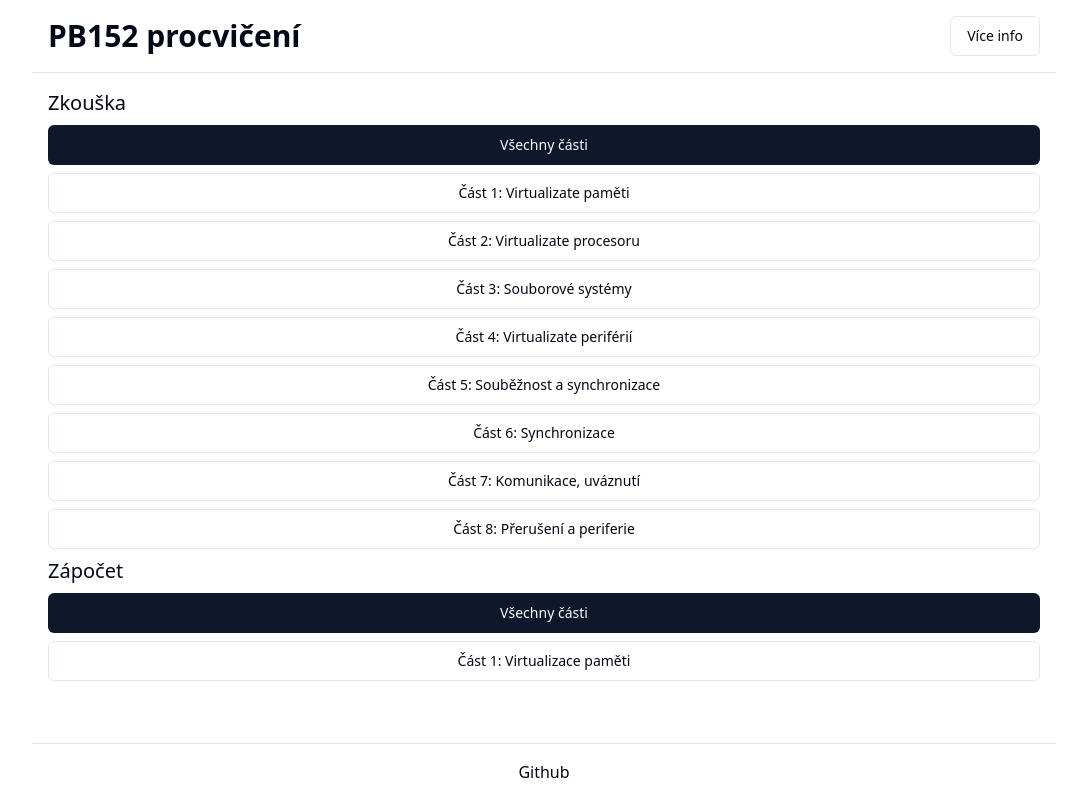
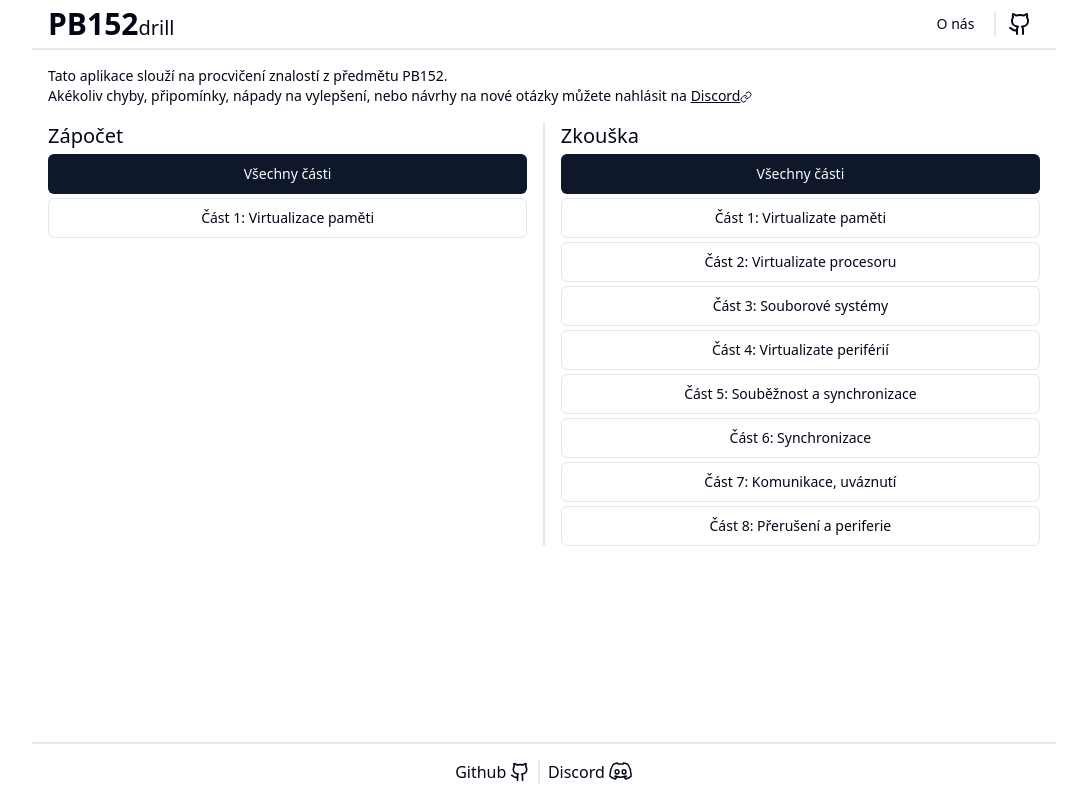
Before and after one commit to tomz197/os-drill, a React (Vite) app: page /#/ in a window 1280 px wide. Shown: the whole page, without its empty margins (96-1183 px from the left). Built offline with nearby package versions, Linux system fonts and the light colour scheme.

Commit message:
ui: visual overhall

```diff
--- /dev/null
+++ b/src/assets/discord-icon.tsx
@@ -0,0 +1,24 @@
+import { SVGProps, Ref, forwardRef } from "react";
+const SvgComponent = (
+  props: SVGProps<SVGSVGElement>,
+  ref: Ref<SVGSVGElement>,
+) => (
+  <svg
+    xmlns="http://www.w3.org/2000/svg"
+    width={800}
+    height={800}
+    fill="none"
+    viewBox="0 0 24 24"
+    ref={ref}
+    {...props}
+  >
+    <path
+      stroke="currentColor"
+      strokeLinejoin="round"
+      d="M18.894 4.344A17.409 17.409 0 0 0 14.532 3c-.192.33-.406.779-.555 1.13a16.677 16.677 0 0 0-4.833 0c-.15-.351-.373-.8-.555-1.13a17.162 17.162 0 0 0-4.363 1.344C1.463 8.419.716 12.397 1.09 16.323A17.782 17.782 0 0 0 6.435 19a13 13 0 0 0 1.14-1.845 11.182 11.182 0 0 1-1.802-.864c.15-.107.299-.224.438-.342 3.477 1.59 7.243 1.59 10.678 0 .15.118.288.235.437.342a11.18 11.18 0 0 1-1.802.864A13 13 0 0 0 16.665 19a17.684 17.684 0 0 0 5.345-2.677c.459-4.544-.726-8.491-3.116-11.979ZM8.056 13.901c-1.045 0-1.899-.949-1.899-2.112 0-1.162.832-2.112 1.899-2.112 1.056 0 1.92.95 1.899 2.112 0 1.163-.843 2.112-1.9 2.112Zm7.009 0c-1.045 0-1.9-.949-1.9-2.112 0-1.162.833-2.112 1.9-2.112 1.056 0 1.92.95 1.899 2.112 0 1.163-.832 2.112-1.899 2.112Z"
+    />
+  </svg>
+);
+const ForwardRef = forwardRef(SvgComponent);
+ForwardRef.displayName = "Discord";
+export default ForwardRef;
--- a/src/components/common/statements-form.tsx
+++ b/src/components/common/statements-form.tsx
@@ -28,7 +28,12 @@ export function StatementsForm({
 
   return (
     <div className="flex flex-col gap-4">
-      <h2 className="text-2xl">{title}</h2>
+      <div>
+        <h2 className="text-2xl">{title}</h2>
+        <p className="font-medium text-sm">
+          Zaškrtněte správné výroky({correct.length})
+        </p>
+      </div>
       <div>
         {shuffledStatements.map((statement, i) => (
           <StatementCheckbox
--- a/src/index.css
+++ b/src/index.css
@@ -77,5 +77,5 @@
 }
 
 #root {
-  @apply min-h-dvh max-w-screen-lg mx-auto grid grid-rows-[auto_1fr_auto];
+  @apply min-h-dvh max-w-screen-lg mx-auto grid grid-rows-[auto_auto_1fr_auto_auto];
 }
--- a/src/main.tsx
+++ b/src/main.tsx
@@ -10,6 +10,7 @@ import { CreditPage } from "./pages/credit/[sectionUUID]";
 import { CreditAllPage } from "./pages/credit";
 import ExamPart from "./pages/exam/[section]";
 import ExamAllParts from "./pages/exam";
+import { AboutPage } from "./pages/about";
 
 const router = createHashRouter(
   [
@@ -20,6 +21,10 @@ const router = createHashRouter(
         {
           path: "",
           element: <LandingPage />,
+        },
+        {
+          path: "about",
+          element: <AboutPage />,
         },
         {
           path: "exam/:section",
--- /dev/null
+++ b/src/pages/about/index.tsx
@@ -0,0 +1,51 @@
+import { Link } from "lucide-react";
+
+export function AboutPage() {
+  return (
+    <div className="max-w-prose w-full mx-auto">
+      <h1 className="text-xl font-semibold text-center">O nás</h1>
+      <div className="h-[0.1rem] w-full bg-border rounded-full my-4" />
+      <div className="grid gap-2">
+        <p className="inline">
+          Táto aplikácia bola vytvorená{" "}
+          <a
+            href="https://zifcak.dev"
+            target="_blank"
+            className="underline hover:text-blue-500"
+          >
+            Tomášom Žifčákom
+            <Link className="w-3 h-3 inline self-center" />
+          </a>{" "}
+          pretože neexistoval žiadny spôsob ako si preveriť svoje znalosti z
+          predmetu PB152(Operačné systémy) v zkúškovej/zápočtovej forme.
+        </p>
+        <p>
+          Kód tejto aplikácie je otvorený a je dostupný na{" "}
+          <a
+            href="https://github.com/tomz197/os-drill"
+            className="underline hover:text-blue-500"
+            target="_blank"
+          >
+            Github
+            <Link className="w-3 h-3 inline self-center" />
+          </a>
+          .
+        </p>
+        <p>
+          V prípade akýchkoľvek problémov, nápadov na vylepšenie alebo
+          akýchkoľvek otázok napíš na{" "}
+          <a
+            href="https://discord.gg/ztabDQ4jNv"
+            className="underline hover:text-blue-500"
+            target="_blank"
+          >
+            Discord
+            <Link className="w-3 h-3 inline self-center" />
+          </a>{" "}
+          alebo vytvor issue, pull request alebo diskusiu na Githube.
+        </p>
+        <p className="font-semibold">Každá pomoc je vítaná!</p>
+      </div>
+    </div>
+  );
+}
--- a/src/pages/index.tsx
+++ b/src/pages/index.tsx
@@ -1,11 +1,44 @@
 import drillData from "@/lib/exam-repository/data";
 import { Button } from "@/components/ui/button";
 import { Link } from "react-router-dom";
+import { Link as LinkIcon } from "lucide-react";
+
 import { creditData } from "@/lib/credit-repository/data";
 
 function LandingPage() {
   return (
     <>
+      <p className="font-light mb-4 text-sm ">
+        Tato aplikace slouží na procvičení znalostí z předmětu PB152.
+        <br /> Akékoliv chyby, připomínky, nápady na vylepšení, nebo návrhy na
+        nové otázky můžete nahlásit na{" "}
+        <a
+          href="https://discord.gg/ztabDQ4jNv"
+          className="underline hover:text-blue-500"
+          target="_blank"
+        >
+          Discord
+          <LinkIcon className="w-3 h-3 inline self-center" />
+        </a>
+      </p>
+      <div className="grid grid-cols-1 md:grid-cols-[1fr_auto_1fr] gap-4">
+        <div className="flex flex-col gap-1">
+          <h2 className="text-xl">Zápočet</h2>
+          <Link to="/credit">
+            <Button className="w-full">Všechny části</Button>
+          </Link>
+          {creditData.map((drill, i) => (
+            <Link key={i} to={`/credit/${drill.uuid}`}>
+              <Button key={i} variant="outline" className="w-full">
+                {drill.title}
+              </Button>
+            </Link>
+          ))}
+        </div>
+
+        <div className="h-[0.1rem] md:h-full w-full md:w-[0.1rem] bg-border rounded-full"></div>
+
+        <div className="flex flex-col gap-1">
           <h2 className="text-xl">Zkouška</h2>
           <Link to="/exam">
             <Button className="w-full">Všechny části</Button>
@@ -17,17 +50,8 @@ function LandingPage() {
               </Button>
             </Link>
           ))}
-      <h2 className="text-xl">Zápočet</h2>
-      <Link to="/credit">
-        <Button className="w-full">Všechny části</Button>
-      </Link>
-      {creditData.map((drill, i) => (
-        <Link key={i} to={`/credit/${drill.uuid}`}>
-          <Button key={i} variant="outline" className="w-full">
-            {drill.title}
-          </Button>
-        </Link>
-      ))}
+        </div>
+      </div>
     </>
   );
 }
--- a/src/pages/layout.tsx
+++ b/src/pages/layout.tsx
@@ -1,32 +1,51 @@
 import { Button } from "@/components/ui/button";
+import { Github } from "lucide-react";
+import Discord from "@/assets/discord-icon";
 import { Link, Outlet } from "react-router-dom";
 
 function Root() {
   return (
     <>
-      <header className="p-4 flex justify-between items-center">
+      <header className="px-4 py-1 flex justify-between items-center">
         <Link to="/">
-          <h1 className="text-3xl font-semibold">PB152 procvičení</h1>
+          <h1 className="text-3xl font-bold">
+            PB152<span className="text-xl font-light">drill</span>
+          </h1>
         </Link>
+        <div className="flex gap-1 items-center">
+          <Link to="/about">
+            <Button variant="ghost">O nás</Button>
+          </Link>
+          <div className="h-6 w-[0.1rem] bg-border rounded-full"></div>
+          <a href="https://github.com/tomz197/os-drill" target="_blank">
+            <Button variant="ghost" size="icon">
+              <Github />
+            </Button>
+          </a>
+        </div>
+      </header>
+      <div className="h-[0.1rem] w-full bg-border rounded-full"></div>
+      <main className="p-4 f slex flex-1 flex-col gap-2">
+        <Outlet />
+      </main>
+      <div className="h-[0.1rem] w-full bg-border rounded-full"></div>
+      <footer className="p-4 flex justify-center gap-2">
         <a
           href="https://github.com/tomz197/os-drill"
           target="_blank"
-          rel="noreferrer"
-        >
-          <Button variant="outline">Více info</Button>
-        </a>
-      </header>
-      <main className="p-4 border-y flex flex-col gap-2">
-        <Outlet />
-      </main>
-      <footer className="p-4 text-center">
-        <a
-          href="https://github.com/tomz197/os-drill"
-          target="_blank"
-          className="text-grey-400 hover:text-blue-500"
-          rel="noreferrer"
+          className="text-grey-400 hover:text-blue-500 flex items-center gap-1"
         >
           Github
+          <Github className="w-5 h-5 inline" />
+        </a>
+        <div className="h-6 w-[0.1rem] bg-border rounded-full"></div>
+        <a
+          href="https://discord.gg/ztabDQ4jNv"
+          className="text-grey-400 hover:text-blue-500 flex items-center gap-1"
+          target="_blank"
+        >
+          Discord
+          <Discord className="w-6 h-6 stroke-[1.5] inline" />
         </a>
       </footer>
     </>
```
Lines whose indentation alone changed are shown as unchanged.
